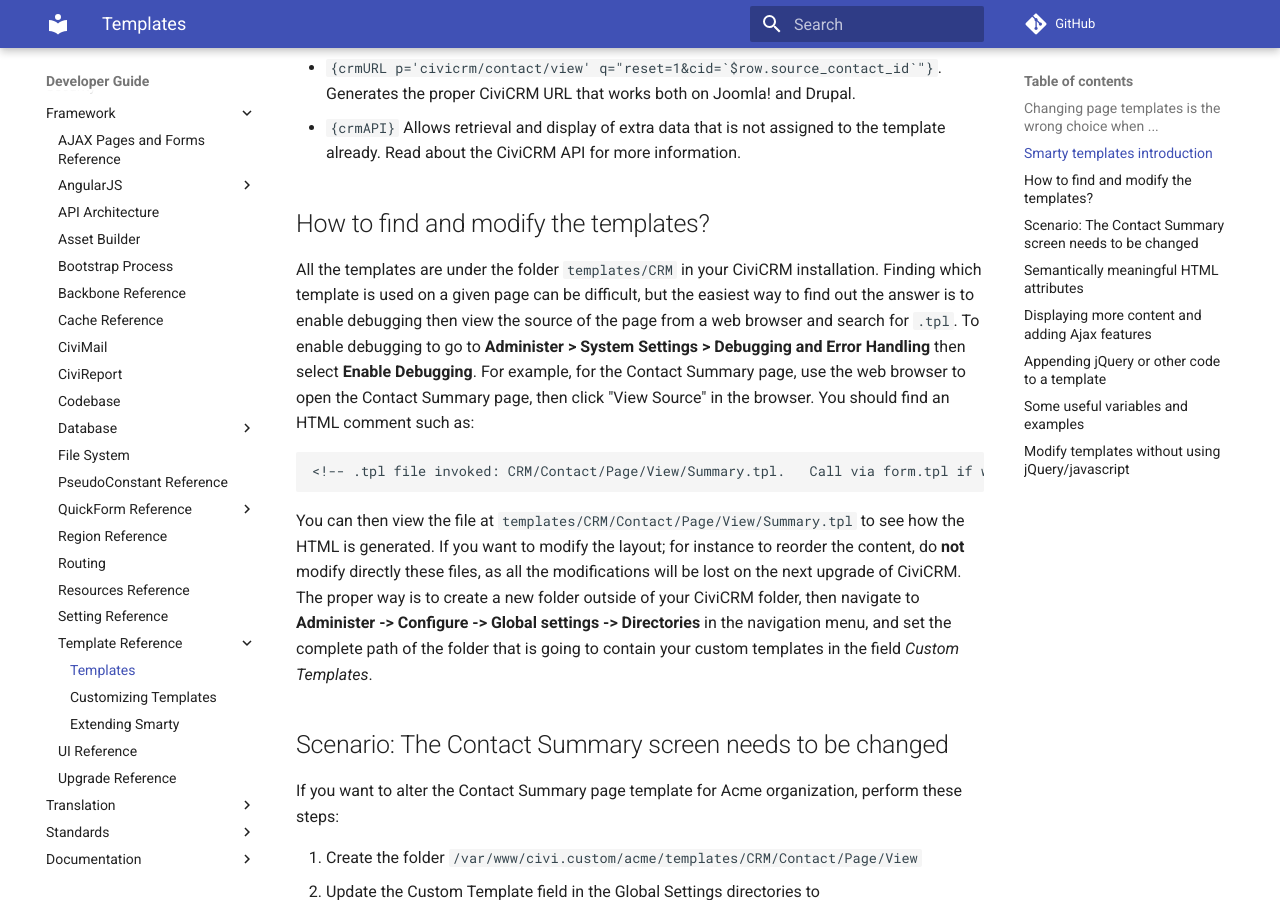
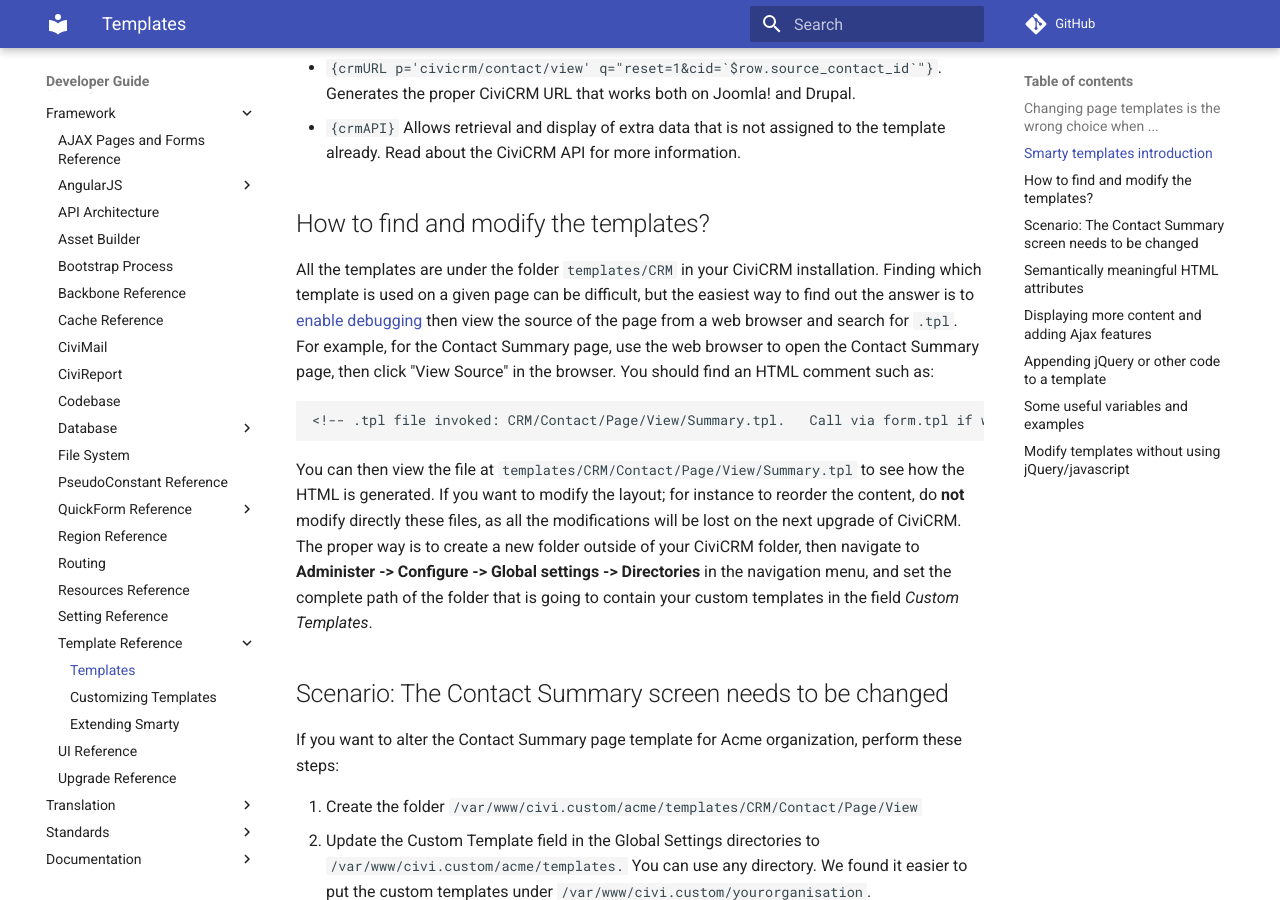
Before and after one commit to civicrm/civicrm-dev-docs, an MkDocs documentation site: the page built from docs/framework/templates/index.md, in a window 1280 px wide and 900 px high, scrolled down 1886 px. Built offline with MkDocs 1.6.1 and Material for MkDocs 9.7.7, drawn with Linux system fonts in a browser that asks for light colours; comment, search, counter and statistics services are not loaded; old or Windows-style settings are respelled for this version of MkDocs.

Commit message:
Link to debugging info

```diff
--- a/docs/framework/templates/index.md
+++ b/docs/framework/templates/index.md
@@ -88,10 +88,9 @@
 
 All the templates are under the folder `templates/CRM` in your CiviCRM
 installation. Finding which template is used on a given page can be
-difficult, but the easiest way to find out the answer is to enable debugging
-then view the source of the page from a web browser and search for `.tpl`.
-To enable debugging to go to **Administer > System Settings > Debugging
-and Error Handling** then select **Enable Debugging**.
+difficult, but the easiest way to find out the answer is to
+[enable debugging](/tools/debugging.md#changing-settings-in-the-ui) then
+view the source of the page from a web browser and search for `.tpl`.
 For example, for the Contact Summary page, use the web browser to open the
 Contact Summary page, then click "View Source" in the browser.  You
 should find an HTML comment such as:
```
